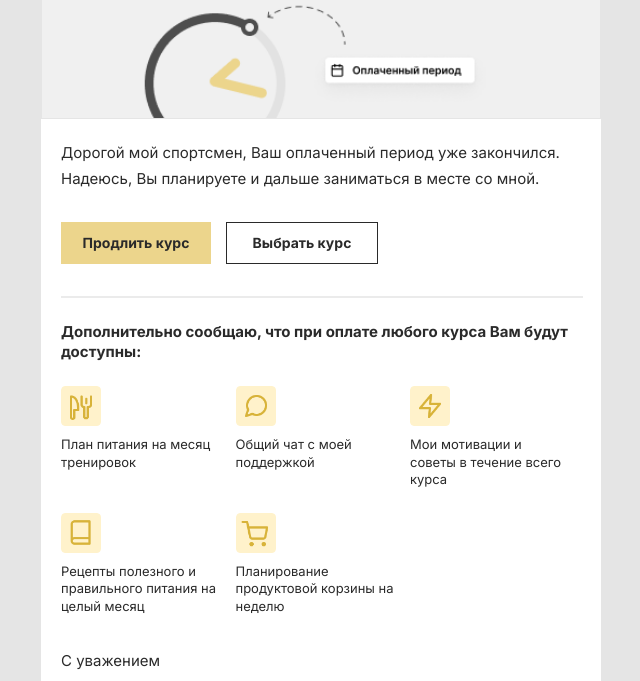
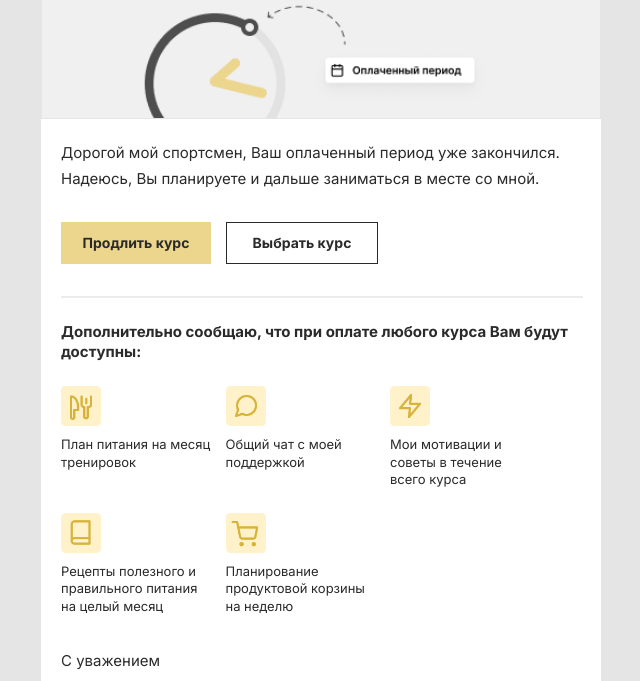
Before and after one commit to huntercront/ovslim-emails, a plain HTML site: page mail-01.html in a window 1280 px wide. Shown: the part 85-766 px from the top of the page, without its empty margins (319-959 px from the left). Drawn offline with Linux system fonts and the light colour scheme.

Commit message:
add fix for size

```diff
--- a/mail-01.html
+++ b/mail-01.html
@@ -90,7 +90,7 @@
         a:hover {
             opacity: 0.8;
         }
-@media all and (max-width: 480px) {
+@media (max-width: 480px) {
 	.info-card { width: 45%!important; }
 }
     </style>
@@ -118,7 +118,7 @@ color: #E5E5E5;" class="preheader">
 
 
                     <table border="0" cellpadding="0" cellspacing="0" align="center" width="500" style="border-collapse: collapse; border-spacing: 0; padding: 0; width: inherit;
-	max-width: 560px;" class="wrapper" >
+	max-width: 560px;min-width: 382px;" class="wrapper" >
                         <!-- hero-mail -->
                         <tr>
                             <td align="center" valign="top" style="border-collapse: collapse; border-spacing: 0; margin: 0; padding: 0; padding-left: 20px; padding-right: 20px; width: 100%;
@@ -292,7 +292,7 @@ color: #E5E5E5;" class="preheader">
 
 
 	<!-- 1 -->
-         <span style="display:inline-block; width:160px;padding-top: 24px;padding-right: 10px;vertical-align: top;" class="info-card">
+         <span style="display:inline-block; width:150px;padding-top: 24px;padding-right: 10px;vertical-align: top;" class="info-card">
 					<div style="display: block;">	<div>	<img border="0" vspace="0" hspace="0" src="./img/food.png" width="40" height="40" alt="Общий чат"  style="color: #FFFFFF; margin: 0; padding: 0; outline: none; text-decoration: none; -ms-interpolation-mode: bicubic; border: none; display: block;"></div>
 					<div style="color: #2A2A2A;text-align: left;font-family:'Inter', sans-serif;line-height: 135%;font-size: 13px;padding-top: 10px;">План питания на месяц тренировок
 					</div>
@@ -307,7 +307,7 @@ color: #E5E5E5;" class="preheader">
 
 		 <!-- 1 -->
 		 <!-- 2 -->
-			<span style="display:inline-block; width:160px;padding-top: 24px;padding-right: 10px;vertical-align: top;" class="info-card">
+			<span style="display:inline-block; width:150px;padding-top: 24px;padding-right: 10px;vertical-align: top;" class="info-card">
 					 <div style="display: block;">	<div>	<img border="0" vspace="0" hspace="0" src="./img/chat.png" width="40" height="40" alt="Общий чат"  style="color: #FFFFFF; margin: 0; padding: 0; outline: none; text-decoration: none; -ms-interpolation-mode: bicubic; border: none; display: block;"></div>
 					 <div style="color: #2A2A2A;text-align: left;font-family:'Inter', sans-serif;line-height: 135%;font-size: 13px;padding-top: 10px;">Общий чат с моей поддержкой
 					 </div></div>
@@ -321,7 +321,7 @@ color: #E5E5E5;" class="preheader">
         <![endif]-->
 
 		 		 <!-- 3 -->
-					<span style="display:inline-block; width:160px;padding-top: 24px;padding-right: 10px;vertical-align: top;" class="info-card">
+					<span style="display:inline-block; width:150px;padding-top: 24px;padding-right: 10px;vertical-align: top;" class="info-card">
 						<div style="display: block;">	<div>	<img border="0" vspace="0" hspace="0" src="./img/advice.png" width="40" height="40" alt="Мотивации и советы"  style="color: #FFFFFF; margin: 0; padding: 0; outline: none; text-decoration: none; -ms-interpolation-mode: bicubic; border: none; display: block;"></div>
 						<div style="color: #2A2A2A;text-align: left;font-family:'Inter', sans-serif;line-height: 135%;font-size: 13px;padding-top: 10px;">Мои мотивации и советы в течение всего курса
 						</div></div>
@@ -344,7 +344,7 @@ color: #E5E5E5;" class="preheader">
         <![endif]-->
 
 					 		 <!-- 4 -->
-								<span style="display:inline-block; width:160px;padding-top: 24px;padding-right: 10px;vertical-align: top;" class="info-card">
+								<span style="display:inline-block; width:150px;padding-top: 24px;padding-right: 10px;vertical-align: top;" class="info-card">
 									<div style="display: block;">	<div>	<img border="0" vspace="0" hspace="0" src="./img/recipe.png" width="40" height="40" alt="Рецепты"  style="color: #FFFFFF; margin: 0; padding: 0; outline: none; text-decoration: none; -ms-interpolation-mode: bicubic; border: none; display: block;"></div>
 									<div style="color: #2A2A2A;text-align: left;font-family:'Inter', sans-serif;line-height: 135%;font-size: 13px;padding-top: 10px;">Рецепты полезного и правильного питания на целый месяц
 									</div></div>
@@ -357,7 +357,7 @@ color: #E5E5E5;" class="preheader">
 		<td align="left" valign="top" width="170" >
         <![endif]-->
 								 		 <!-- 5 -->
-					<span style="display:inline-block; width:160px;padding-top: 24px;padding-right: 10px;vertical-align: top;" class="info-card">
+					<span style="display:inline-block; width:150px;padding-top: 24px;padding-right: 10px;vertical-align: top;" class="info-card">
 						<div style="display: block;">	<div>	<img border="0" vspace="0" hspace="0" src="./img/card.png" width="40" height="40" alt="Корзина"  style="color: #FFFFFF; margin: 0; padding: 0; outline: none; text-decoration: none; -ms-interpolation-mode: bicubic; border: none; display: block;"></div>
 						<div style="color: #2A2A2A;text-align: left;font-family:'Inter', sans-serif;line-height: 135%;font-size: 13px;padding-top: 10px;">Планирование продуктовой корзины на неделю
 						</div></div>
```
